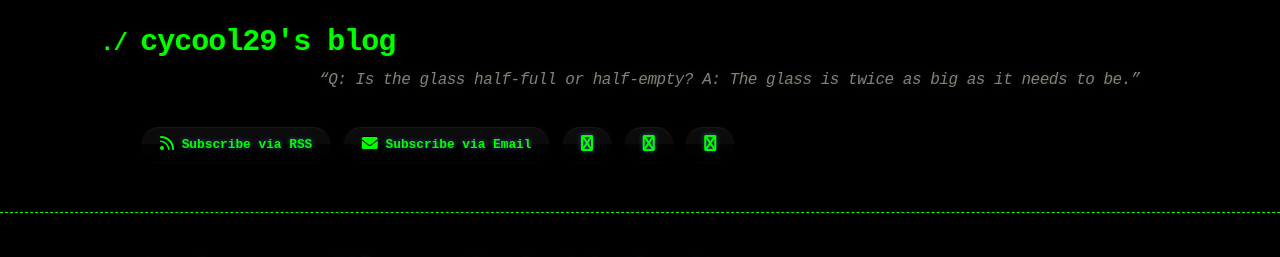
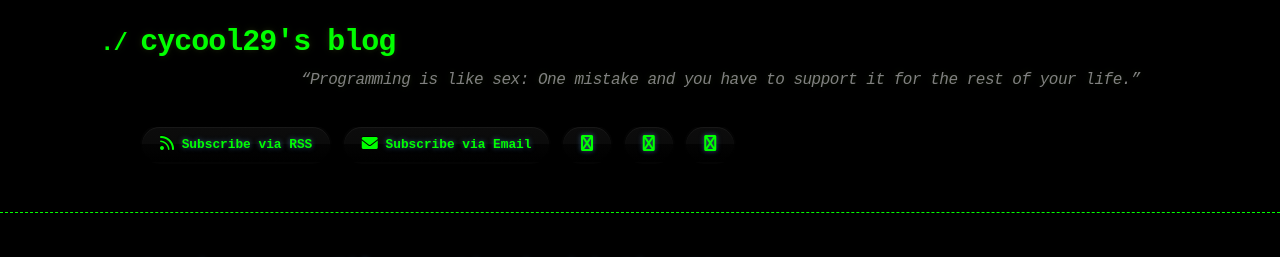
Before and after one commit to cycool29/cycool29.github.io, a Jekyll site: the page built from index.md, in a window 1280 px wide and 900 px high. Shown: the top 257 px of the window. Built offline with Jekyll 4.4.1, drawn with Linux system fonts in a browser that asks for light colours; a style sheet for code colours, icons or effects is not loaded.

Commit message:
Update quotes

```diff
--- a/_config.yml
+++ b/_config.yml
@@ -1,5 +1,5 @@
 title: cycool29's blog
-description: "“Q: Is the glass half-full or half-empty? A: The glass is twice as big as it needs to be.” "
+description: "“Programming is like sex: One mistake and you have to support it for the rest of your life.” "
 bio: A high school student. Intermediate in Python, Git, Bash. Learning JavaScript. He/Him. "
 author: cycool29
 url: https://cycool29.github.io
```
